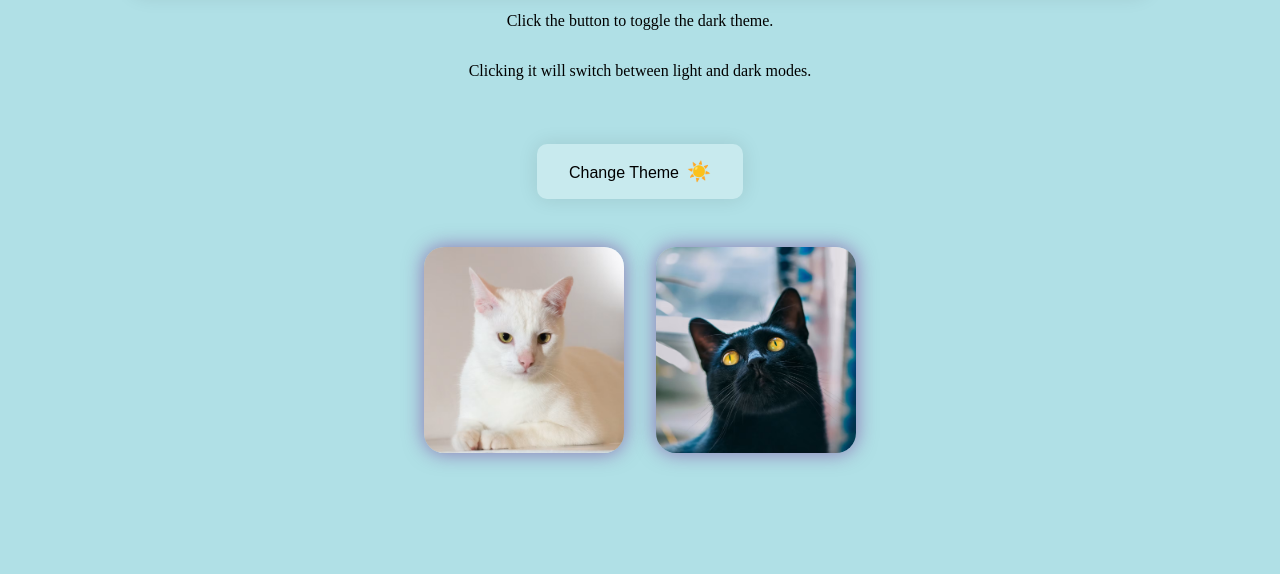
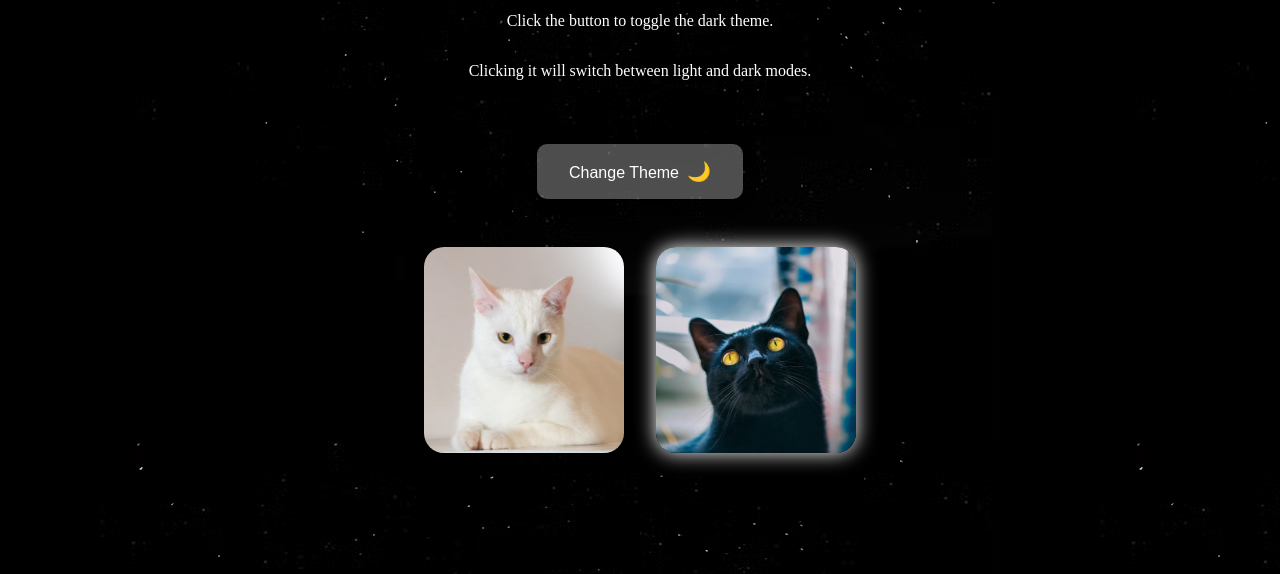
Before and after one commit to xajdys/dark-theme-toggle, a plain HTML site: page index.html in a window 1280 px wide. Shown: the part 226-800 px from the top of the page. Drawn offline with Linux system fonts and the light colour scheme.

Commit message:
Add dark mode

```diff
--- a/index.html
+++ b/index.html
@@ -16,12 +16,12 @@
             <p>Clicking it will switch between light and dark modes.</p>
         </div>
         <div class="button">
-            <button id="toggle-theme-btn">Change Theme</button>
+            <button id="toggle-theme-btn" class="dark-mode-btn">Change Theme</button>
         </div>
         <div class="image">
-            <img src="images/white cat.avif" alt="A white cat. Picture showing that toggling theme keeps image the same">
+            <img id="light-mode-img" src="images/white cat.avif" alt="A white cat. Picture showing that toggling theme keeps image the same">
 
-            <img src="images/black cat.avif" alt="A black cat. Picture showing that toggling theme keeps image the same">
+            <img id="dark-mode-img" src="images/black cat.avif" alt="A black cat. Picture showing that toggling theme keeps image the same">
         </div>
     </div>
     <script src="script.js"></script>
--- a/style.css
+++ b/style.css
@@ -42,6 +42,7 @@ button {
 
 button:hover {
     cursor: pointer;
+    border: 0.5px solid hsl(0, 0%, 90%);
 }
 
 .button {
@@ -52,7 +53,6 @@ button:hover {
 img {
     width: 200px;
     border-radius: 20px;
-    box-shadow: 0 0 20px rgba(103, 5, 125, 0.5);
 }
 
 .image {
@@ -61,17 +61,34 @@ img {
     gap: 2rem;
 }
 
-/* div {
-    border: 1px solid black;
+/* light mode styling */
+
+/* .light-mode {
+    background-color: powderblue;
+    color: black;
 } */
 
-.light-mode {
-    background-color: powderblue;
-    color: black;
+/* #light-mode-img{
+    box-shadow: 0 0 20px white;
+} */
+
+/* dark mode styling */
+
+.dark-mode{
+    background: url('images/dark\ theme\ bg.avif');
+    color: white;
+}
+
+.dark-mode-btn{
+    color: white;
+}
+
+#dark-mode-img{
+    box-shadow: 0 0 20px white;
 }
 
 #toggle-theme-btn::after{
-    content: "☀️";
+    content: "🌙";
     margin-left: 0.5rem;
     font-size: 1.2rem;
 }
```
